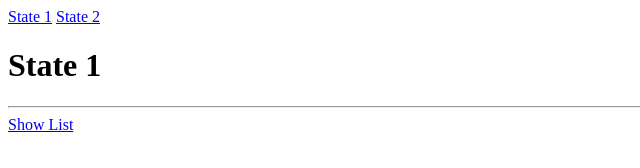
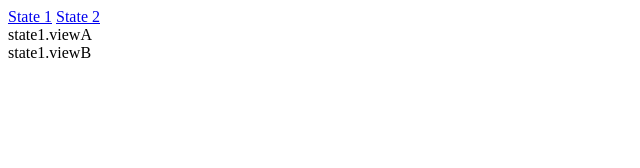
Before and after one commit to tuberrabbit/grunt-browserify-demo, a website: page app/index.html in a window 1280 px wide. Shown: the whole page, without its empty margins (0-640 px from the left). Drawn offline with Linux system fonts and the light colour scheme.

Commit message:
[tuber] try another ui-router style

```diff
--- a/app/configs/router.js
+++ b/app/configs/router.js
@@ -8,22 +8,24 @@ bf.config(function ($stateProvider, $urlRouterProvider) {
         })
         .state('state1', {
             url: '/state1',
-            templateUrl: './pages/state1.html',
-        })
-        .state('state1.list', {
-            url: '/state1/list',
-            templateUrl: './pages/state1.list.html',
-            controller: 'state1ListController',
-            controllerAs: 'vm'
+            views: {
+                'viewA': {
+                    template: 'state1.viewA'
+                },
+                'viewB': {
+                    template: 'state1.viewB'
+                }
+            }
         })
         .state('state2', {
             url: '/state2',
-            templateUrl: './pages/state2.html',
-        })
-        .state('state2.list', {
-            url: '/state2/list',
-            templateUrl: './pages/state2.list.html',
-            controller: 'state2ListController',
-            controllerAs: 'vm'
+            views: {
+                'viewA': {
+                    template: 'state2.viewA'
+                },
+                'viewB': {
+                    template: 'state2.viewB'
+                }
+            }
         });
 });
--- a/app/index.html
+++ b/app/index.html
@@ -6,7 +6,8 @@
 <body>
 <a ui-sref="state1">State 1</a>
 <a ui-sref="state2">State 2</a>
-<div ui-view></div>
+<div ui-view="viewA"></div>
+<div ui-view="viewB"></div>
 <script src="./libs/angular.min.js"></script>
 <script src="./libs/angular-ui-router.min.js"></script>
 
```
